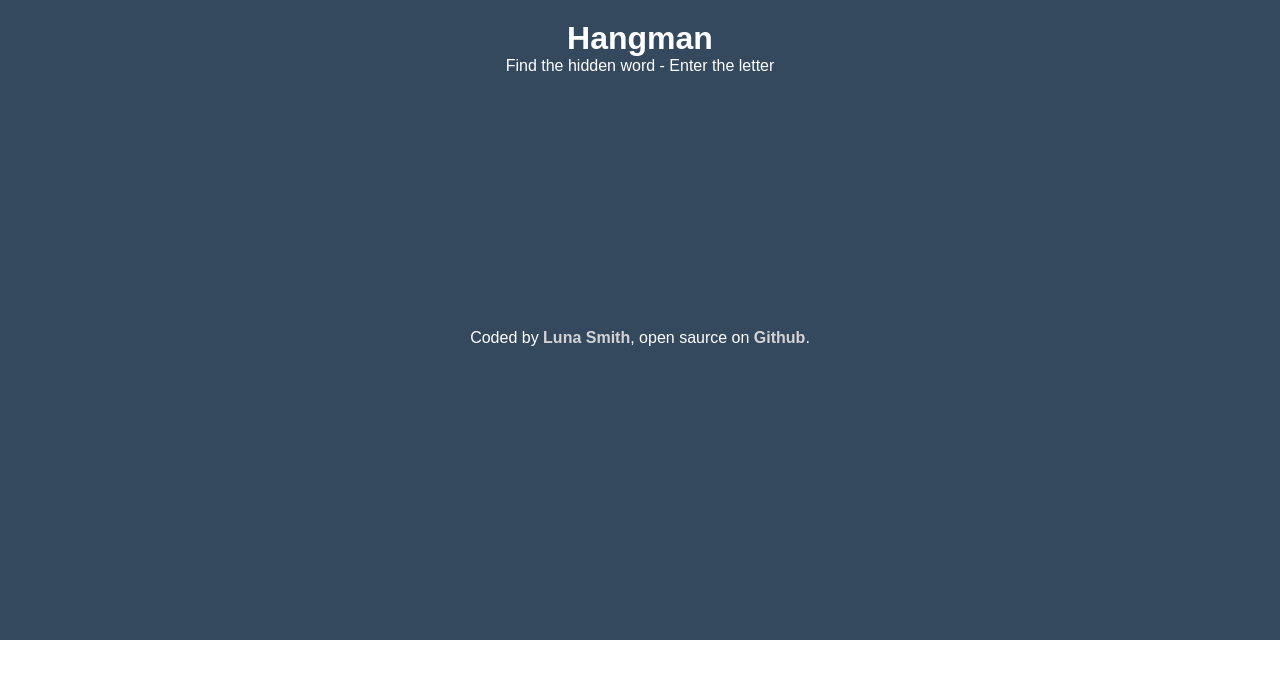
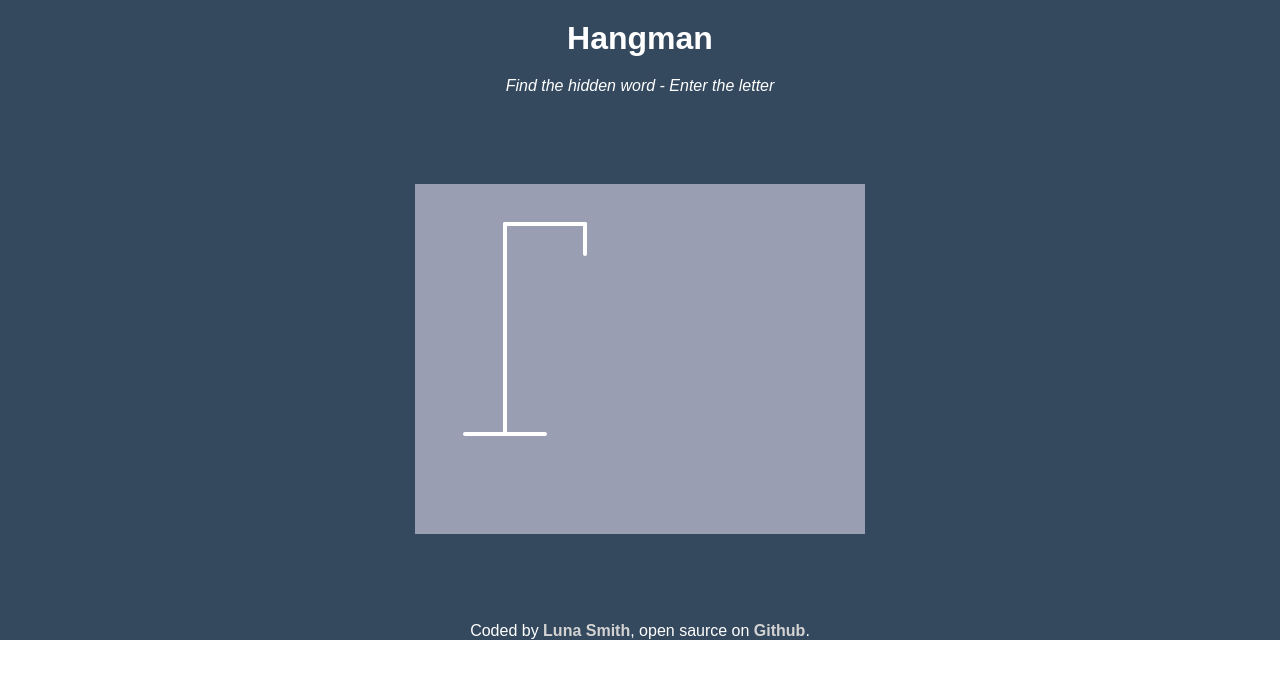
Before and after one commit to Lu-Smith/hangman-react-typescript, a React (Create React App) app: page / in a window 1280 px wide. Shown: the top 678 px of the page. Built offline with nearby package versions, Linux system fonts and the light colour scheme.

Commit message:
Updated App.css

```diff
--- a/src/App.css
+++ b/src/App.css
@@ -14,8 +14,34 @@
     margin: 20px 0 0;
 }
 
+.App p {
+    margin: 20px 0 0;
+    font-style: italic;
+}
+
 .App a {
     text-decoration: none;
     color: rgb(212, 211, 211);
     font-weight: 700;
 }
+
+.App .game-container {
+    padding: 20px 30px;
+    position: relative;
+    margin: auto;
+    height: 350px;
+    width: 450px;
+    color: black;
+    background-color: rgb(153, 158, 179);
+  }
+
+  .App .figure-container {
+    fill: transparent;
+    stroke: #fff;
+    stroke-width: 4px;
+    stroke-linecap: round;
+  }
+
+  .App .figure-part {
+    display: none;
+  }
--- a/src/components/Figure.tsx
+++ b/src/components/Figure.tsx
@@ -3,26 +3,22 @@ import React from 'react'
 const Figure = () => {
   return (
     <svg height="250" width="200" className="figure-container">
-    <div className='Rod'>
+    */ Rod /*
     <line x1="60" y1="20" x2="140" y2="20" />
     <line x1="140" y1="20" x2="140" y2="50" />
     <line x1="60" y1="20" x2="60" y2="230" />
     <line x1="20" y1="230" x2="100" y2="230" />
-    </div>
-    <div className='Head'>
+
+    */ Head /*
     <circle cx="140" cy="70" r="20" className="figure-part" />
-    </div>
-    <div className='Body'>
+    */ Body /*
     <line x1="140" y1="90" x2="140" y2="150" className="figure-part" />
-    </div>
-    <div className='Arms'>
+    */ Arms /*
     <line x1="140" y1="120" x2="120" y2="100" className="figure-part" />
     <line x1="140" y1="120" x2="160" y2="100" className="figure-part" />
-    </div>
-    <div className='Legs'>
+    */ Legs /*
     <line x1="140" y1="150" x2="120" y2="180" className="figure-part" />
     <line x1="140" y1="150" x2="160" y2="180" className="figure-part" />
-    </div>
   </svg>
   )
 }
```
